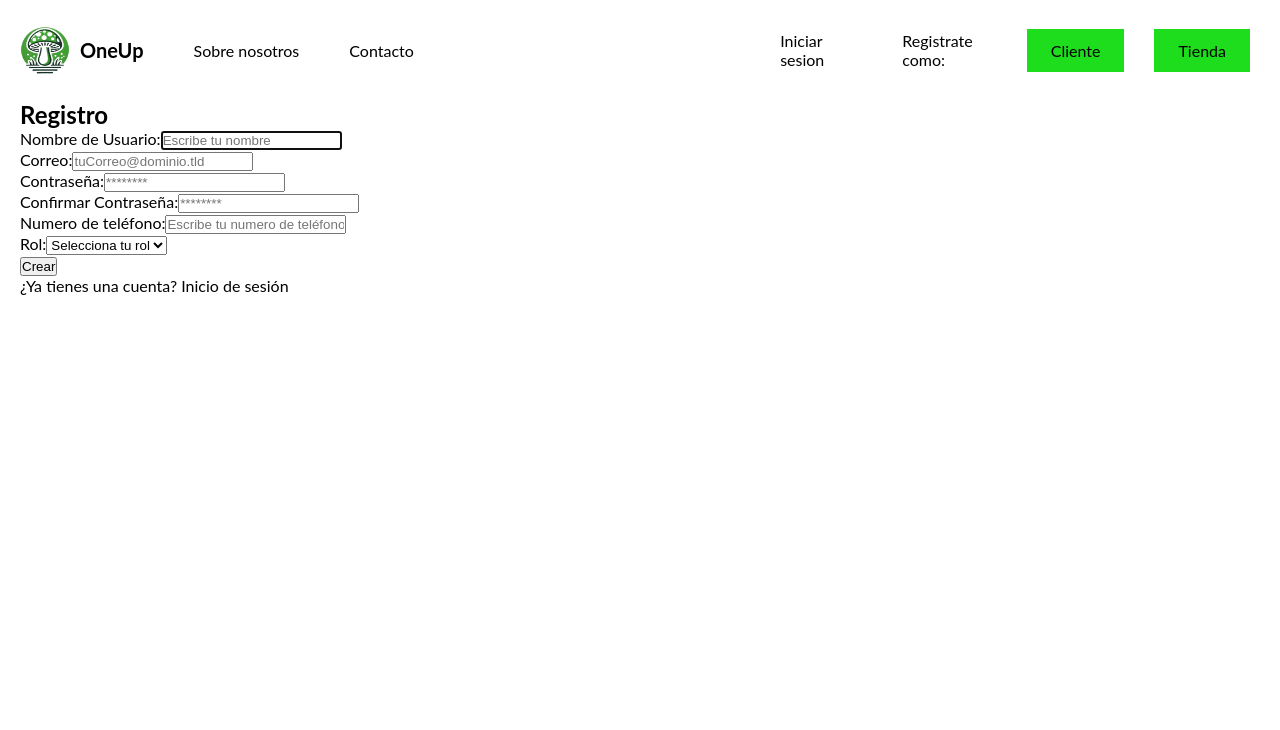
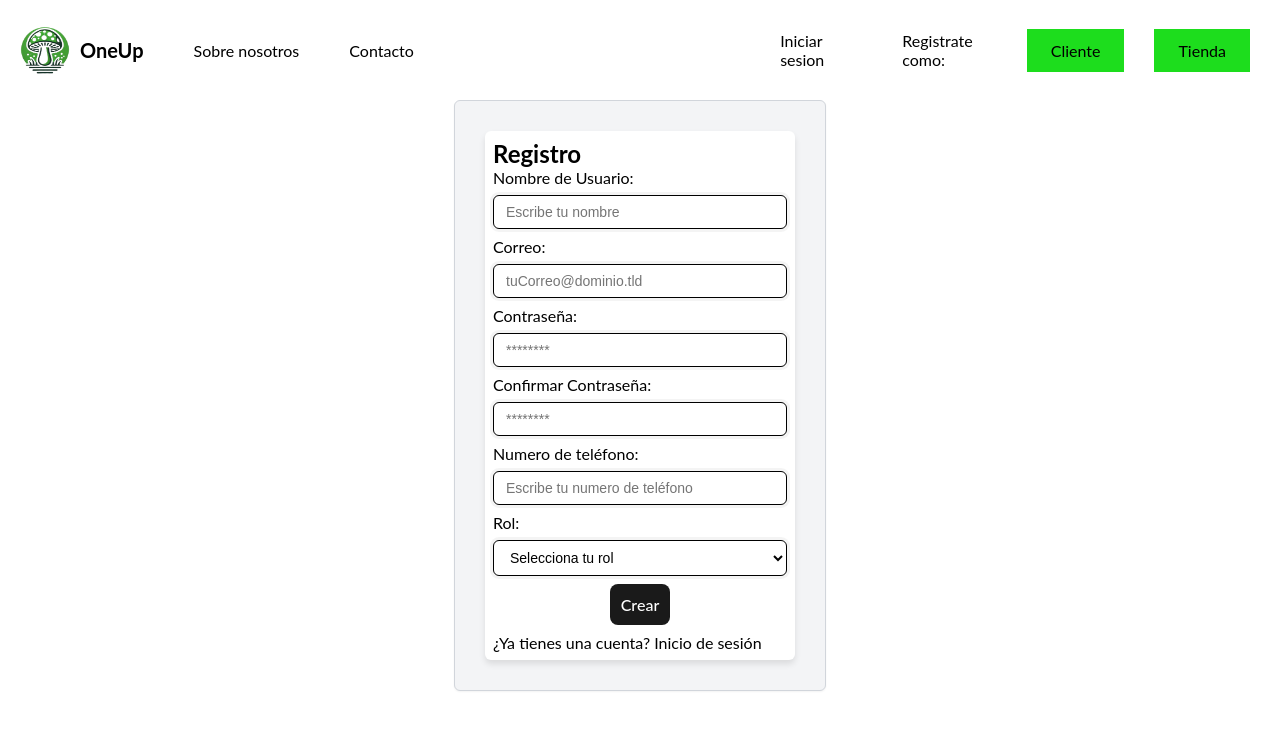
Before and after one commit to one-up-project/oneup_frontend, a React (Create React App) app in the folder frontend/: page /register in a window 1280 px wide. Shown: the top 730 px of the page. Built offline with nearby package versions, Linux system fonts and the light colour scheme.

Commit message:
Se integro los css de registro

```diff
--- a/frontend/src/pages/register/RegisterPage.jsx
+++ b/frontend/src/pages/register/RegisterPage.jsx
@@ -35,8 +35,8 @@ function Register() {
   }, [isAuthenticated]);
 
   return (
-    <div className="container">
-      <section>
+    <div className="container_register">
+      <section className="section_register">
 
         {registerErrors.length > 0 && (
           <div className="mb-4">
@@ -53,7 +53,7 @@ function Register() {
         <form onSubmit={handleSubmit(onSubmit)} className="space-y-4">
           <div>
             <label htmlFor="username" className="font-medium">Nombre de Usuario:</label>
-            <input
+            <input className="input_register"
               type="text"
               id="username"
               placeholder="Escribe tu nombre"
@@ -67,7 +67,7 @@ function Register() {
 
           <div>
             <label htmlFor="email" className="font-medium">Correo:</label>
-            <input
+            <input className="input_register"
               id="email"
               placeholder="tuCorreo@dominio.tld"
               {...register("email")}
@@ -79,7 +79,7 @@ function Register() {
 
           <div>
             <label htmlFor="password" className="font-medium">Contraseña:</label>
-            <input
+            <input className="input_register"
               type="password"
               id="password"
               placeholder="********"
@@ -92,7 +92,7 @@ function Register() {
 
           <div>
             <label htmlFor="confirmPassword" className="font-medium">Confirmar Contraseña:</label>
-            <input
+            <input className="input_register"
               type="password"
               id="confirmPassword"
               placeholder="********"
@@ -105,7 +105,7 @@ function Register() {
 
           <div>
             <label htmlFor="phone" className="font-medium">Numero de teléfono:</label>
-            <input
+            <input className="input_register"
               type="text"
               id="phone"
               placeholder="Escribe tu numero de teléfono"
@@ -119,7 +119,7 @@ function Register() {
           <div>
             <label htmlFor="rol" className="font-medium">Rol:</label>
 
-            <select id="rol" {...register("rol", { required: true })}>
+            <select className="select_register" id="rol" {...register("rol", { required: true })}>
               <option disabled selected hidden>Selecciona tu rol</option>
               <option value="client">Persona natural</option>
               <option value="restaurant">Restaurante</option>
@@ -129,7 +129,7 @@ function Register() {
             )}
           </div>
 
-          <button type="submit">
+          <button type="submit" className="button_register">
             Crear
           </button>
         </form>
--- a/frontend/src/pages/register/register.css
+++ b/frontend/src/pages/register/register.css
@@ -16,6 +16,8 @@
 .input_register, .select_register {
   background-color: white;
   margin-top: 0.25rem;
+  margin-top: 0.5rem;
+  margin-bottom: 0.5rem;
   display: block;
   width: 100%;
   padding-left: 0.75rem;
@@ -41,6 +43,8 @@
 
 .button_register {
   display: block;
+  margin-top: 0.5rem;
+  margin-bottom: 0.5rem;
   margin-left: auto;
   margin-right: auto;
   color: white;
```
